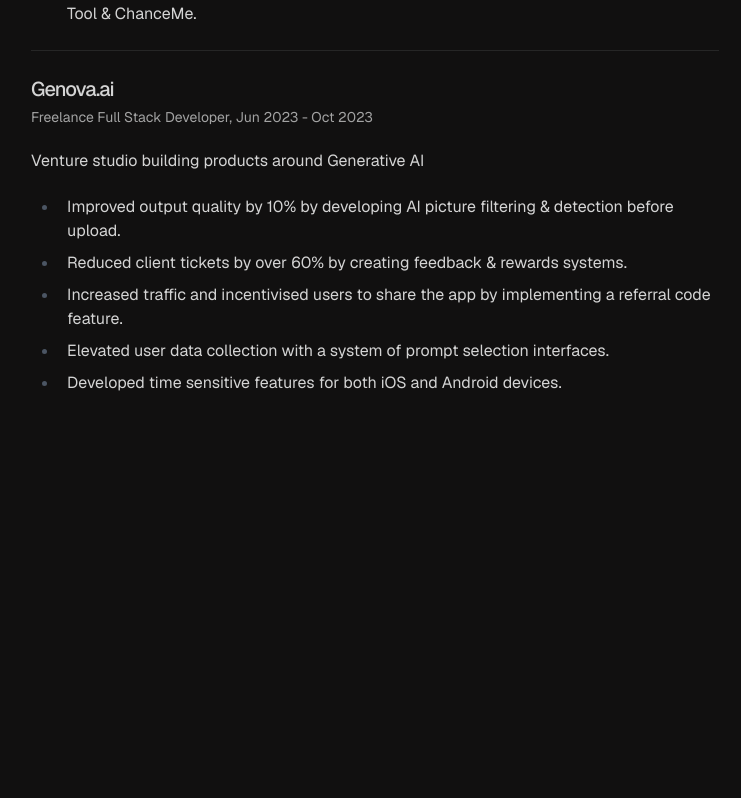
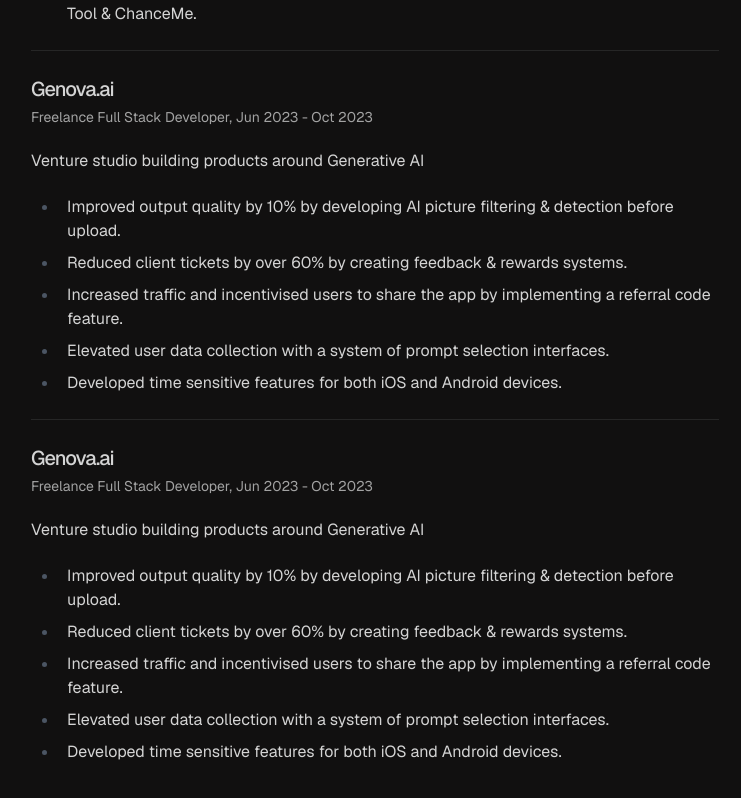
Before and after one commit to krissgardner/krissgardner.com, a Next.js app: page /work in a window 1280 px wide. Shown: the part 1100-1898 px from the top of the page, without its empty margins (265-1006 px from the left). Before the commit the page ends 1559 px from the top, so only its background shows below. Built offline with nearby package versions, Linux system fonts and the light colour scheme.

Commit message:
Add genova

```diff
--- a/app/work/page.tsx
+++ b/app/work/page.tsx
@@ -112,6 +112,39 @@
           Developed time sensitive features for both iOS and Android devices.
         </li>
       </ul>
+
+      <hr />
+
+      <h2 className="font-medium text-xl mb-1 tracking-tighter">Genova.ai</h2>
+      <p className="text-neutral-400 text-sm mb-4">
+        Freelance Full Stack Developer, Jun 2023 - Oct 2023
+      </p>
+
+      <p className="my-5">
+        Venture studio building products around Generative AI
+      </p>
+
+      <ul className="list-dark">
+        <li>
+          Improved output quality by 10% by developing AI picture filtering &
+          detection before upload.
+        </li>
+        <li>
+          Reduced client tickets by over 60% by creating feedback & rewards
+          systems.
+        </li>
+        <li>
+          Increased traffic and incentivised users to share the app by
+          implementing a referral code feature.
+        </li>
+        <li>
+          Elevated user data collection with a system of prompt selection
+          interfaces.
+        </li>
+        <li>
+          Developed time sensitive features for both iOS and Android devices.
+        </li>
+      </ul>
     </div>
   )
 }
```
